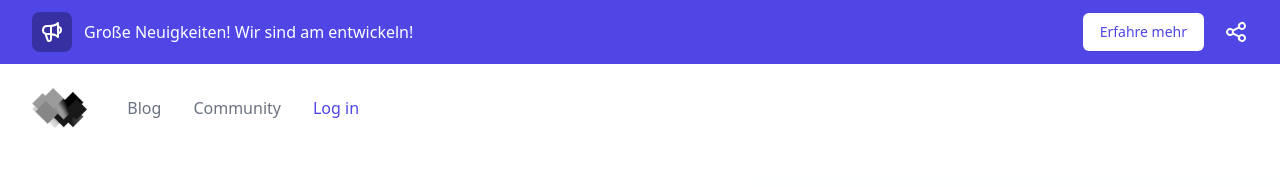
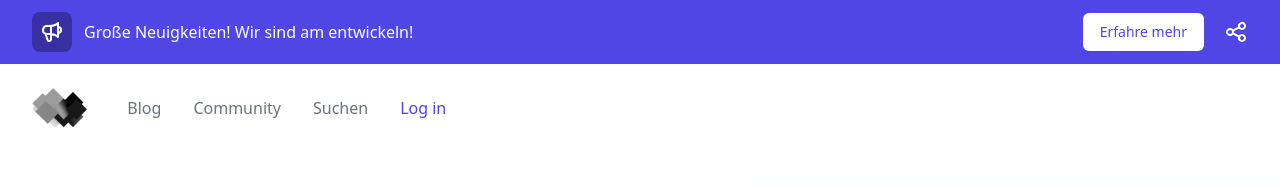
Before and after one commit to marvinhuelsmann/yourweb, a Vue app: page / in a window 1280 px wide. Shown: the top 187 px of the page. Built offline with nearby package versions, Linux system fonts and the light colour scheme; a web font is replaced by a local one.

Commit message:
adding searching view

```diff
--- a/src/views/Home.vue
+++ b/src/views/Home.vue
@@ -185,7 +185,8 @@ import {store} from "@/store";
 
 const navigation = [
   {name: 'Blog', href: '/blog'},
-  {name: 'Community', href: '/community'}
+  {name: 'Community', href: '/community'},
+  {name: 'Suchen', href: '/search'},
 ]
 
 export default {
```
